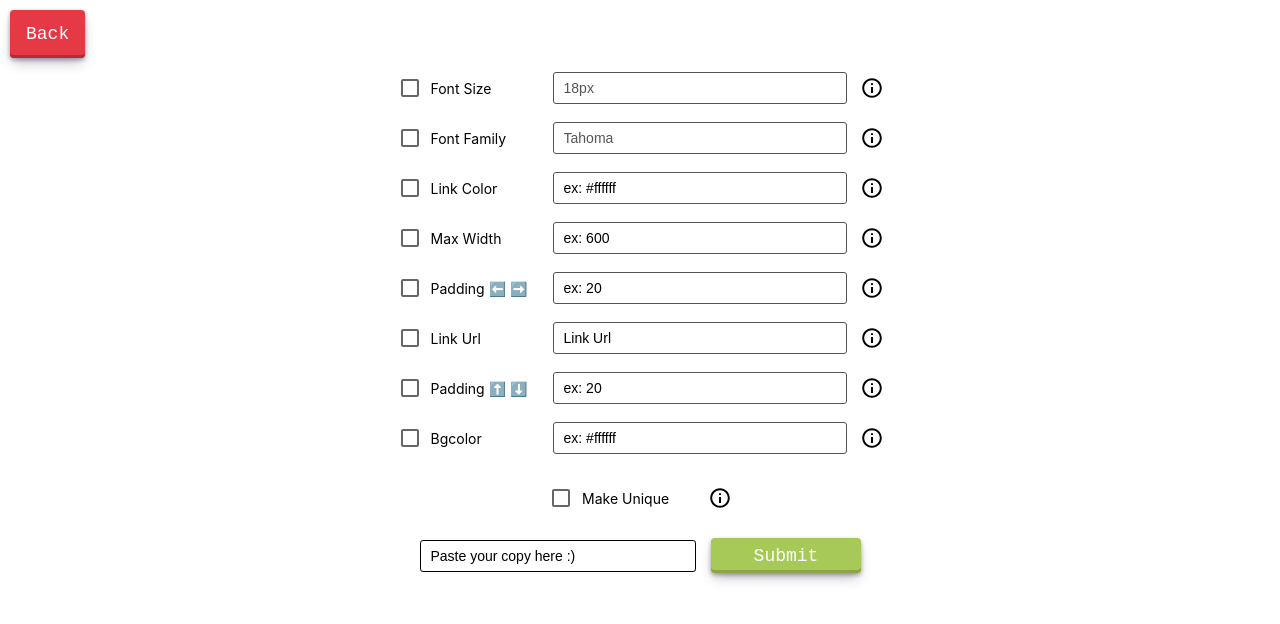
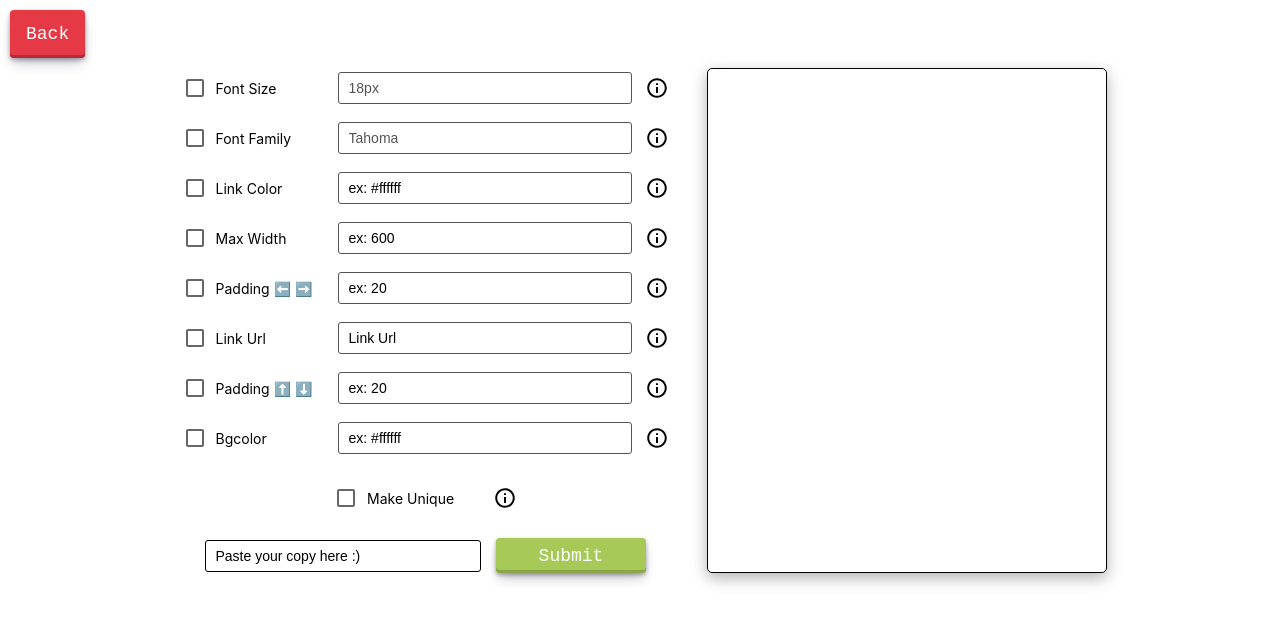
Before and after one commit to INRGI/CopyMaker, a React (Vite) app: page /id-1 in a window 1280 px wide. Shown: the top 624 px of the page. Built offline with nearby package versions, Linux system fonts and the light colour scheme.

Commit message:
Preview Beta version

```diff
--- a/src/components/FormPromo/FormPromo.jsx
+++ b/src/components/FormPromo/FormPromo.jsx
@@ -5,7 +5,7 @@ import { useParams } from "react-router-dom";
 import { useDispatch, useSelector } from "react-redux";
 import { nanoid } from "nanoid";
 import { editDomain } from "../../redux/domainSlice";
-import { AddImageButton, CheckBoxContainer, Container, CopyButton, FormContainer, FormInput, HasImagesContainer, ImageBlock, ImageContaianer, ImageToDowload, InputContainer, InputToDowload, Label, LabelCheckBox, LinkToDownload, ResultContainer, ResultText, ResultTitle, SubmitButtonDownload, SubmitContainer, SubmitInput, TitleImages } from "./FormPromo.styled";
+import { AddImageButton, CheckBoxContainer, Container, CopyButton, FormContainer, FormInput, HasImagesContainer, ImageBlock, ImageContaianer, ImageToDowload, InputContainer, InputToDowload, Label, LabelCheckBox, LinkToDownload, PageContainer, ResultContainer, ResultText, ResultTitle, SubmitButtonDownload, SubmitContainer, SubmitInput, TitleImages } from "./FormPromo.styled";
 import { GrDownload } from "react-icons/gr";
 import { BsCopy } from "react-icons/bs";
 
@@ -14,6 +14,7 @@ import Checkbox from '@mui/material/Checkbox';
 import makeCopy from "../../helpers/makeCopy";
 import { Bounce, toast } from "react-toastify";
 import InfoButton from "../InfoButton/InfoButton";
+import Preview from "../Preview/Preview";
 
 const FormPromo = () => {
     const { domainId } = useParams();
@@ -117,7 +118,7 @@ const FormPromo = () => {
     };
 
     return (
-        <>
+        <PageContainer>
             <Formik
                 onSubmit={handleSubmit}
                 initialValues={initialValues}
@@ -272,13 +273,15 @@ const FormPromo = () => {
 
             </Formik>
 
+            <Preview result={submitedResult} />
+
         <AddImageModal
                     isOpen={isModalOpen}
                     onClose={() => setIsModalOpen(false)}
                     onConfirm={handleAddImageConfirm}
                     result={submitedResult}
         />
-        </>
+        </PageContainer>
     )
 }
 
--- a/src/components/FormPromo/FormPromo.styled.jsx
+++ b/src/components/FormPromo/FormPromo.styled.jsx
@@ -1,7 +1,14 @@
 import styled from "@emotion/styled";
 import { Field, Form } from "formik";
 
-
+export const PageContainer = styled.div`
+    display: flex;
+    align-content: center;
+    width: 100%;
+    padding: 0 30px;
+    justify-content: center;
+    gap: 30px;
+`;
 
 export const FormInput = styled(Field)`
     display: block;
--- /dev/null
+++ b/src/components/Preview/Preview.jsx
@@ -0,0 +1,14 @@
+import { Container, ContentContainer } from "./Preview.styled";
+
+const Preview = ({result}) =>{
+
+    const prew = result.replace(/(?<!<(img|a)[^>]*?)(max-width|width)\s*:\s*(?!100%\s*;)(\d+%?)(?!px)/g, `$2: 400px`).replace(/(\d{1,3})px0px/g, '$1px');
+
+    return (
+        <Container>
+            <ContentContainer dangerouslySetInnerHTML={{ __html: prew }} />
+        </Container>
+    )
+}
+
+export default Preview;
--- /dev/null
+++ b/src/components/Preview/Preview.styled.jsx
@@ -0,0 +1,15 @@
+import styled from "@emotion/styled";
+
+export const Container = styled.div`
+    width: 100%;
+    max-width: 400px;
+    border: 1.5px solid;
+    box-shadow: rgba(34, 34, 34, 0.35) 0px 5px 15px;
+    border-radius: 5px;
+    overflow: hidden; /* Обрізаємо контент, який виходить за межі контейнера */
+    box-sizing: border-box; /* Враховуємо товщину рамок і полів у розрахунках розміру контейнера */
+`;
+
+export const ContentContainer = styled.div`
+
+`;
--- /dev/null
+++ b/src/components/Preview/index.js
@@ -0,0 +1 @@
+export {default} from './Preview';
--- a/src/pages/DomainPage/DomainPage.jsx
+++ b/src/pages/DomainPage/DomainPage.jsx
@@ -3,7 +3,7 @@ import FormPromo from "../../components/FormPromo";
 import { Helmet } from "react-helmet";
 import { useSelector } from "react-redux";
 import { useRef } from "react";
-import { Btn, StyledLink } from "./DomainPage.styled";
+import { Btn, PageContainer, StyledLink } from "./DomainPage.styled";
 import { ToastContainer } from "react-toastify";
 
 const DomainPage = () => {
@@ -23,8 +23,12 @@ const DomainPage = () => {
             <StyledLink to={backLinkHref.current}>
                 <Btn type="button">Back</Btn>
             </StyledLink>
-            <ToastContainer />
-            <FormPromo />
+
+                <ToastContainer />
+
+            <PageContainer>
+                <FormPromo />
+            </PageContainer>
         </>
     )
 }
--- a/src/pages/DomainPage/DomainPage.styled.jsx
+++ b/src/pages/DomainPage/DomainPage.styled.jsx
@@ -51,3 +51,8 @@ export const Btn = styled.button`
     }
 
 `;
+
+export const PageContainer = styled.div`
+  display: flex;
+  justify-content: center;
+`;
```
